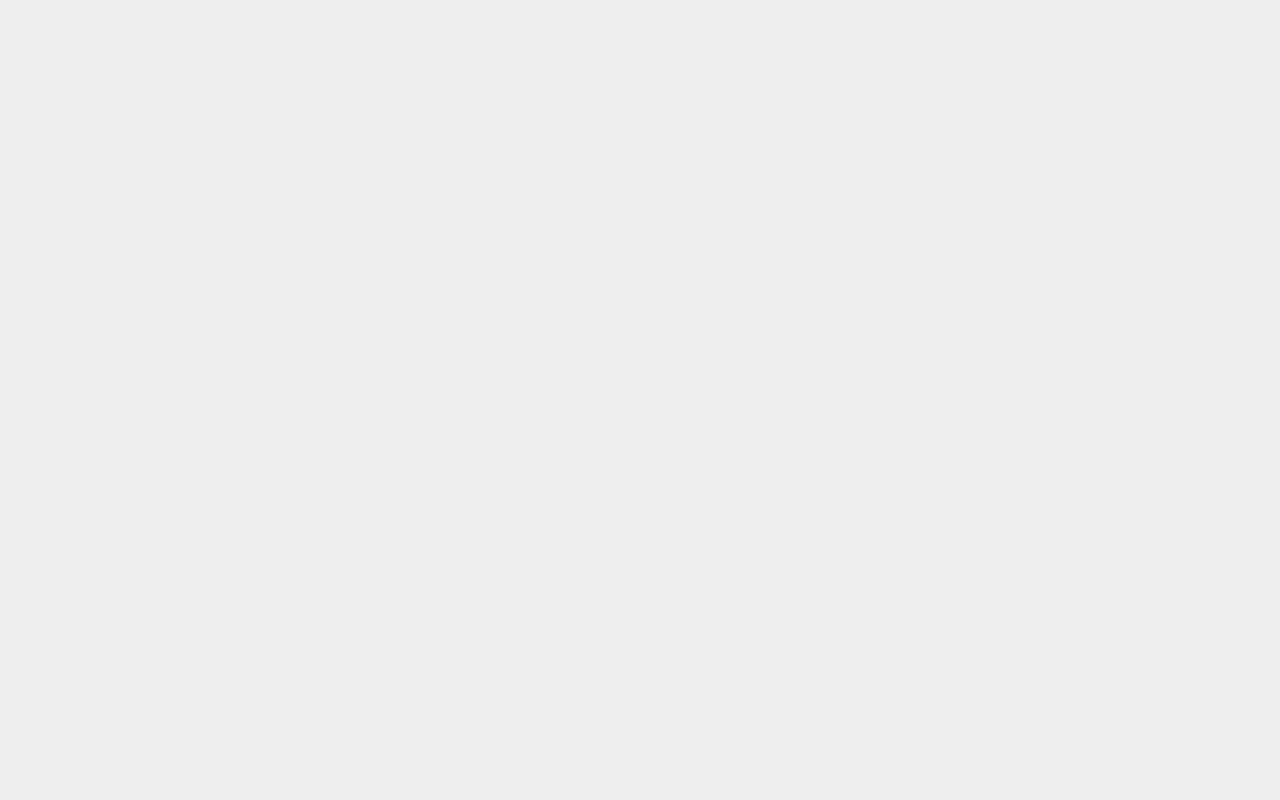
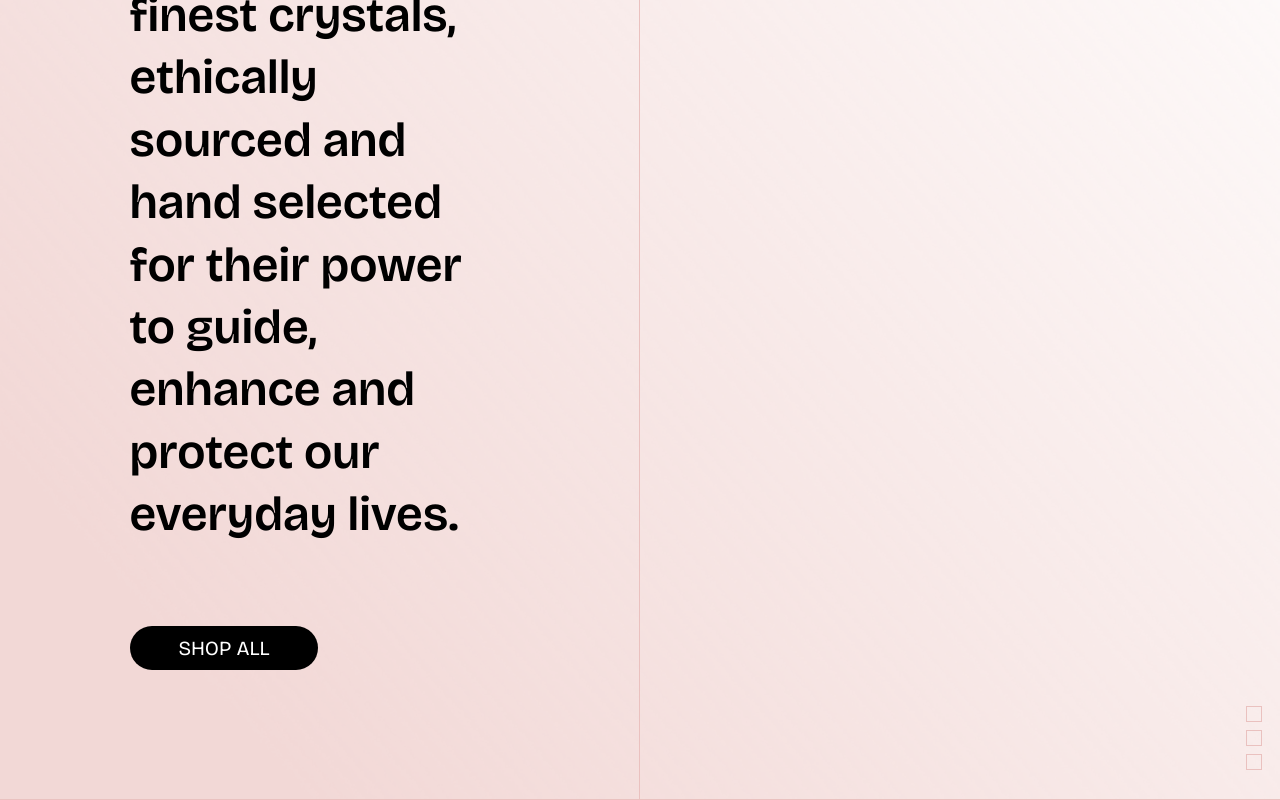
Before and after one commit to deonopinallae/crystals, a Next.js app: page / in a window 1280 px wide. Shown: the part 1069-1869 px from the top of the page. Before the commit the page ends 885 px from the top, so only its background shows below. Built offline with nearby package versions, Linux system fonts and the light colour scheme.

Commit message:
cards-slider section

```diff
--- a/src/app/(home)/page.tsx
+++ b/src/app/(home)/page.tsx
@@ -1,4 +1,4 @@
-import { Carousel, HomeMainSection } from '@/entites/home-sections'
+import { CardsSlider, Carousel, HomeMainSection } from '@/entites/home-sections'
 import { HomeHeader, Page } from '@/shared/ui'
 
 export default function Home() {
@@ -8,6 +8,7 @@ export default function Home() {
 			<Page className="mt-[5rem]">
 				<HomeMainSection />
 				<Carousel />
+				<CardsSlider />
 			</Page>
 		</>
 	)
--- /dev/null
+++ b/src/entites/home-sections/cards-slider/cards-slider.tsx
@@ -0,0 +1,26 @@
+import { Button } from '@/shared/ui'
+import styles from './styles.module.scss'
+
+export const CardsSlider = () => {
+	return (
+		<>
+			<section className={`${styles.cardsSlider} flex gap-[1px] `}>
+				<div className="flex flex-col gap-[5rem] w-[50%] border-r border-r-[#EAC1BF] pt-[2.5rem] xl:pt-[6.6rem] pb-[8.1rem] xl:pb-[11.6] px-[3.7rem] xl:px-[8.1rem]">
+					<h2>
+						The world’s finest crystals, ethically sourced and hand selected
+						for their power to guide, enhance and protect our everyday lives.
+					</h2>
+					<Button className='w-[11.8rem]'>Shop all</Button>
+				</div>
+                <div>
+                    <div className={`${styles.cardsSliderItem} bg-image-[url('public/malachite.png')]`}></div>
+                </div>
+                <div className='flex flex-col gap-[8px] absolute right-[18px] bottom-[30px]'>
+                    <div className='w-[16px] h-[16px] border border-[#EAC1BF]'></div>
+                    <div className='w-[16px] h-[16px] border border-[#EAC1BF]'></div>
+                    <div className='w-[16px] h-[16px] border border-[#EAC1BF]'></div>
+                </div>
+			</section>
+		</>
+	)
+}
--- /dev/null
+++ b/src/entites/home-sections/cards-slider/styles.module.scss
@@ -0,0 +1,13 @@
+.cardsSlider{
+    background-image: url('../../../../public/cards-slider-bg.png');
+    background-position: center;
+    background-size: cover;
+    background-repeat: no-repeat;
+    // min-height: 100vh;
+	&Item{
+		background-position: center;
+		background-size: cover;
+		background-repeat: no-repeat;
+
+	}
+}
--- a/src/entites/home-sections/index.ts
+++ b/src/entites/home-sections/index.ts
@@ -1,2 +1,3 @@
 export * from './main/main'
 export * from './carousel/carousel'
+export * from './cards-slider/cards-slider'
--- a/src/shared/ui/buttons/auth-btn.tsx
+++ /dev/null
@@ -1,22 +0,0 @@
-import { ReactNode } from "react"
-
-interface ButtonProps {
-	type?: 'button' | 'submit' | 'reset'
-	children: ReactNode
-	onClick?: () => void
-	disabled?: boolean
-}
-
-export const AuthButton = ({ type, onClick, disabled, children }: ButtonProps) => {
-	return (
-		<button
-			disabled={disabled}
-			onClick={onClick}
-			type={type}
-			className={`mx-auto w-full relative block max-w-[20.69rem] p-[0.88rem] bg-[var(--main-dark-color)] rounded-[0.88rem] shadow-[0_10px_20px_rgba(95,51,225,0.2)]`}
-
-		>
-			<span className="text-white font-semibold text-md">{children}</span>
-		</button>
-	)
-}
--- a/src/shared/ui/buttons/back-btn.tsx
+++ /dev/null
@@ -1,10 +0,0 @@
-'use client'
-import { useRouter } from "next/navigation"
-
-export const BackBtn = () => {
-	const router = useRouter()
-	return (
-		<button onClick={() => router.back()}>
-		</button>
-	)
-}
--- a/src/shared/ui/buttons/button.tsx
+++ b/src/shared/ui/buttons/button.tsx
@@ -8,9 +8,9 @@ export const Button = ({ children, className, ...props }: ButtonProps) => {
 	return (
 		<button
 			{...props}
-			className={`block bg-[var(--main-dark-color)] rounded-[7px] ${className ?? ''}`}
+			className={` bg-[#000000] rounded-[32px] py-[14px] px-[36px] text-[20px] font-bricolage uppercase ${className ?? ''}`}
 		>
-			<span className="text-white font-semibold text-md">{children}</span>
+			<span className="text-white">{children}</span>
 		</button>
 	)
 }
--- a/src/shared/ui/index.ts
+++ b/src/shared/ui/index.ts
@@ -1,5 +1,3 @@
-export * from './buttons/back-btn'
-export * from './buttons/auth-btn'
 export * from './buttons/button'
 export * from './input'
 export * from './layout/header/home-header'
--- a/src/styles/styles.scss
+++ b/src/styles/styles.scss
@@ -30,6 +30,7 @@ body {
 }
 section {
 	height: 100%;
+	border-bottom: 1px solid #EAC1BF;
 }
 h1 {
 	font-family: var(--font-newsreader);
@@ -41,11 +42,12 @@ h1 {
 	}
 }
 h2 {
-	font-size: var(--font-size-md);
+	font-family: var(--font-bricolage);
+	font-size: 2rem;
 	font-weight: 600;
 	line-height: 130%;
 	@media (min-width: 1024px) {
-		font-size: var(--font-size-xl);
+		font-size: 3rem;
 	}
 }
 a {
--- a/src/styles/vars.scss
+++ b/src/styles/vars.scss
@@ -31,7 +31,7 @@
 	--font-size-sm: 1rem;
 	--font-size-md: 1.2rem;
 	--font-size-lg: 1.5rem;
-	--font-size-xl: 2rem;
+	--font-size-xl: 3rem;
 }
 .text-xxs {
 	font-size: var(--font-size-xxs);
```
Also changed, not shown: public/cards-slider-bg.png (added), public/malachite.png (added).
